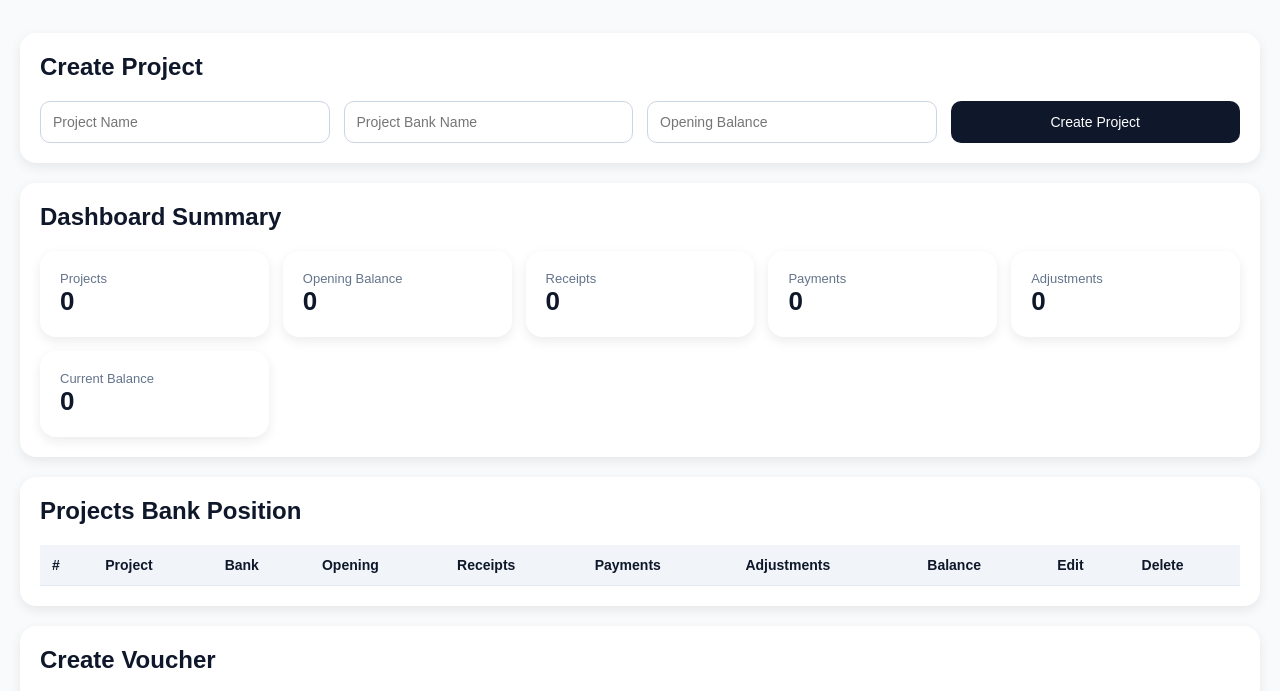
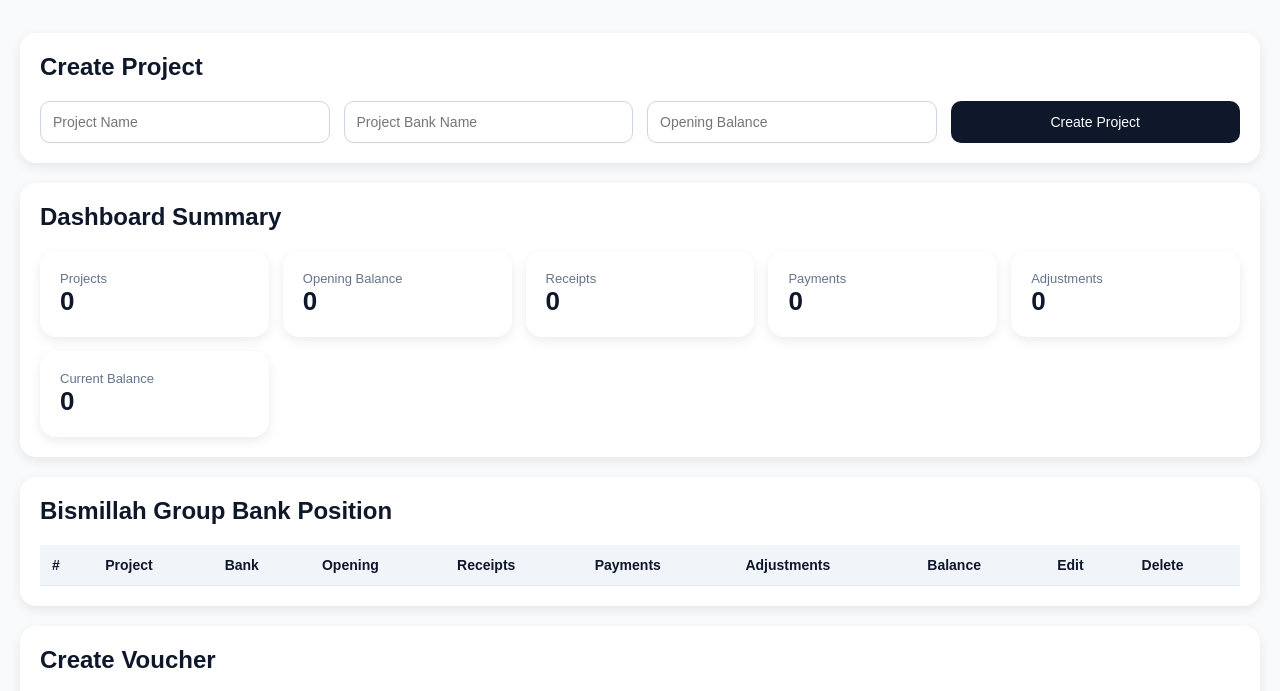
Before and after one commit to mkhubaib446-code/OnlineBankPosition, a plain HTML site: page index.html in a window 1280 px wide. Shown: the part 99-790 px from the top of the page. Drawn offline with Linux system fonts and the light colour scheme.

Commit message:
Update index.html

```diff
--- a/index.html
+++ b/index.html
@@ -68,7 +68,7 @@ th{background:#f1f5f9}
 </div>
 
 <div class="card">
-<h2>Projects Bank Position</h2>
+<h2>Bismillah Group Bank Position</h2>
 <table id="projects-table"></table>
 </div>
 
```
